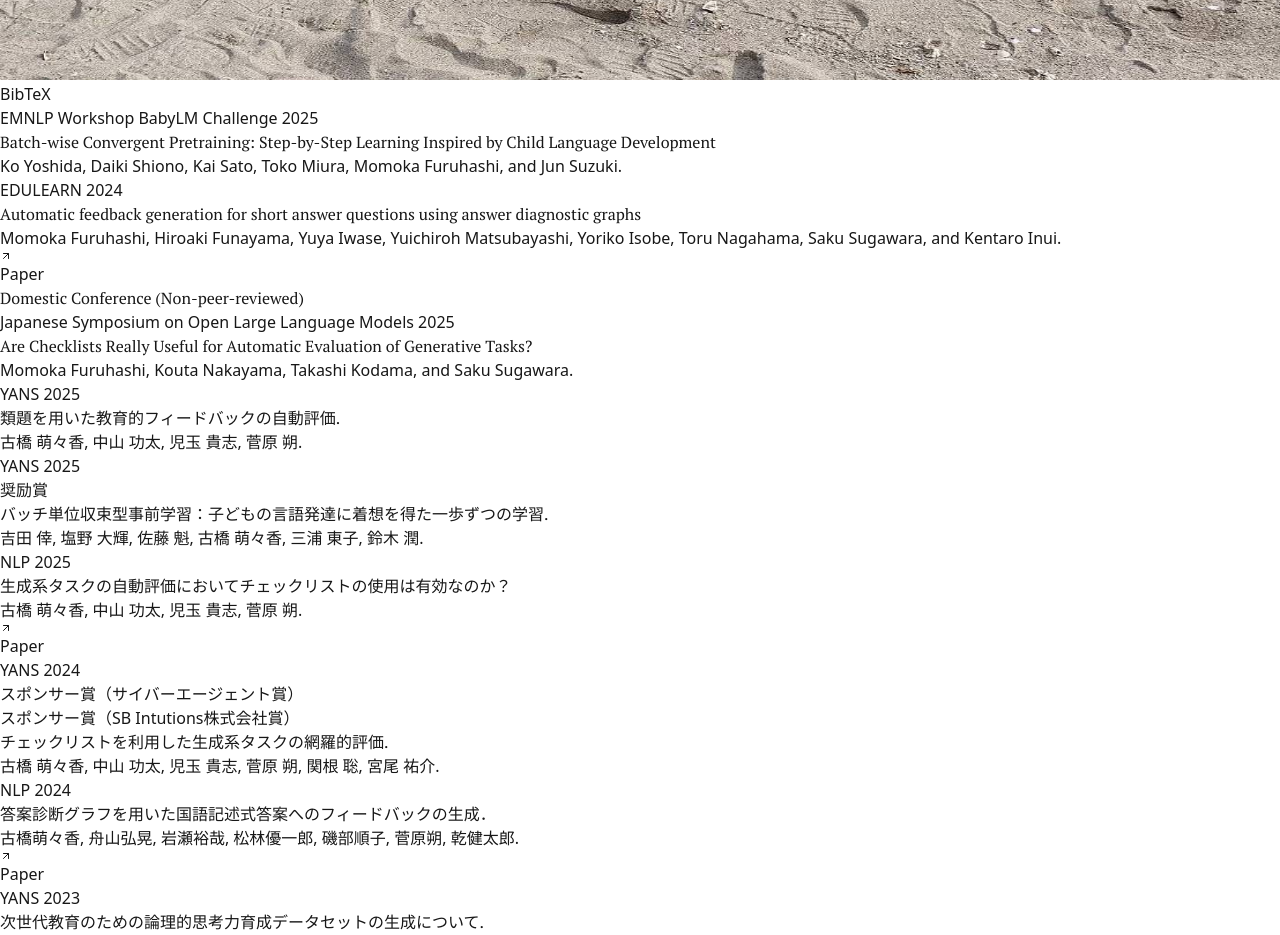
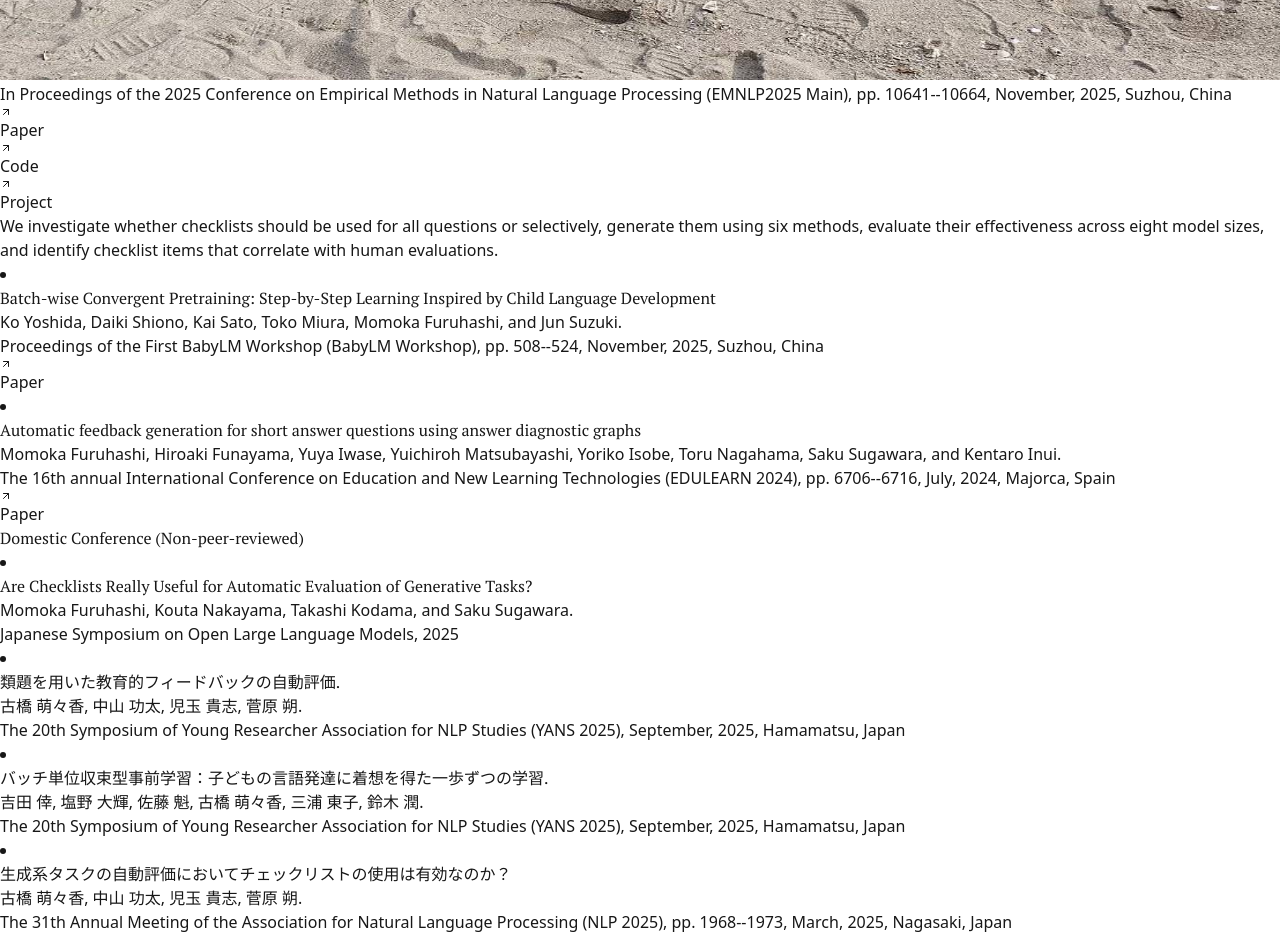
Before and after one commit to momo0817/momo0817.github.io, a Next.js app: page / in a window 1280 px wide. Shown: the part 720-1655 px from the top of the page. Built offline with nearby package versions, Linux system fonts and the light colour scheme.

Commit message:
update CV

```diff
--- a/src/app/page.tsx
+++ b/src/app/page.tsx
@@ -37,16 +37,10 @@ export default function Home() {
 
           {/* Right Column - Scrolling Content */}
           <div className="col-span-12 md:col-span-7 md:col-start-6 space-y-24">
-            {/* About section is typically first */}
-            {aboutMe.description && (
-              <section>
-                <p
-                  className="font-serif text-sm leading-relaxed text-zinc-700 [&_a]:underline [&_a]:text-zinc-900 [&_a:hover]:text-zinc-600"
-                  dangerouslySetInnerHTML={{ __html: aboutMe.description }}
-                />
-              </section>
-            )}
-
+            <p
+              className="font-serif text-sm leading-relaxed text-zinc-700 [&_a]:underline [&_a]:text-zinc-900 [&_a:hover]:text-zinc-600"
+              dangerouslySetInnerHTML={{ __html: aboutMe.description + (aboutMe.researchInterest ? "<br>" + aboutMe.researchInterest : "")  }}
+            />
             {/* Map through sectionOrder to render sections in correct order */}
             {sectionOrder.map((sectionName) => {
               // Most of this is redundant... but in case it needs to be unique.
--- a/src/components/publication-entry.tsx
+++ b/src/components/publication-entry.tsx
@@ -5,6 +5,7 @@ import { Publication } from "@/data/publication";
 interface PublicationEntryProps {
   publication: Publication;
   hideLinks?: boolean; // ← 追加
+  index?: number;
 }
 
 function highlightAuthor(authors: string) {
@@ -27,10 +28,14 @@ function highlightAuthor(authors: string) {
   );
 }
 
+export function PublicationEntry({ publication, hideLinks, index }: PublicationEntryProps) {
+  return (
+    <li className="mb-6">
+      {/* 番号 */}
+      {index !== undefined && (
+        <span className="font-semibold mr-2">{index}.</span>
+      )}
 
-
-export function PublicationEntry({ publication, hideLinks }: PublicationEntryProps) {
-  return (
       <div className="flex flex-col sm:flex-row gap-6">
         {publication.imageUrl && (
           <div className="w-full sm:w-1/4 min-w-[160px] relative">
@@ -43,31 +48,27 @@ export function PublicationEntry({ publication, hideLinks }: PublicationEntryPro
             />
           </div>
         )}
+
         <div className="flex flex-col flex-1">
-        <div className="flex flex-row gap-4 items-center mb-2">
-          <p className="text-xs text-zinc-500">
-            {publication.conference} {publication.year}
+          {/* 論文タイトル */}
+          <h3 className="font-serif text-md mb-1">{publication.title}</h3>
+
+          {/* 著者名 */}
+          <p className="text-sm text-zinc-600 mb-1">{highlightAuthor(publication.authors)}</p>
+
+          {/* 会議情報 */}
+          <p className="text-sm text-zinc-500 mb-2">
+            {publication.fullConferenceName ?? publication.conference}
+            {publication.conferenceAbbr ? ` (${publication.conferenceAbbr})` : ""}
+            {publication.pages ? `, pp. ${publication.pages}` : ""}
+            {publication.month ? `, ${publication.month}` : ""}
+            {publication.year ? `, ${publication.year}` : ""}
+            {publication.location ? `, ${publication.location}` : ""}
           </p>
-          {publication.award && (
-            <div className="group flex px-2 py-1 bg-gradient-to-r from-amber-50 to-rose-50 rounded-md items-center shadow-md border border-amber-100/50 relative overflow-hidden hover:rotate-1 transition-all duration-300">
-              <div className="absolute inset-0 translate-x-[-100%] group-hover:translate-x-[100%] transition-transform duration-1000 bg-gradient-to-r from-transparent via-white/90 to-transparent" />
-              <p className="text-xs text-amber-700 font-medium relative">{publication.award}</p>
-            </div>
-          )}
-          {publication.award2 && (
-            <div className="group flex px-2 py-1 bg-gradient-to-r from-amber-50 to-rose-50 rounded-md items-center shadow-md border border-amber-100/50 relative overflow-hidden hover:rotate-1 transition-all duration-300">
-              <div className="absolute inset-0 translate-x-[-100%] group-hover:translate-x-[100%] transition-transform duration-1000 bg-gradient-to-r from-transparent via-white/90 to-transparent" />
-              <p className="text-xs text-amber-700 font-medium relative">{publication.award2}</p>
-            </div>
-          )}
-        </div>
-
-        <h3 className="font-serif text-md mb-3">{publication.title}</h3>
-        <p className="text-sm text-zinc-600 mb-4">{highlightAuthor(publication.authors)}</p>
 
           {/* Paper / BibTeX のリンクを非表示にする場合 */}
           {!hideLinks && (
-          <div className="flex flex-row gap-6">
+            <div className="flex flex-row gap-6 mb-2">
               {publication.paperUrl && (
                 <a
                   href={publication.paperUrl}
@@ -86,11 +87,15 @@ export function PublicationEntry({ publication, hideLinks }: PublicationEntryPro
                   <span className="tracking-wider uppercase">BibTeX</span>
                 </a>
               )}
-          </div>
+              {publication.codeUrl && (
+                <a
+                  href={publication.codeUrl}
+                  className="group inline-flex items-center gap-2 text-xs text-zinc-500 hover:text-zinc-900 transition-colors duration-300"
+                >
+                  <ArrowUpRight size={12} className="group-hover:translate-x-0.5 group-hover:-translate-y-0.5 transition-transform duration-300" />
+                  <span className="tracking-wider uppercase">Code</span>
+                </a>
               )}
-
-        {/* Project / Code は表示したい場合 */}
-        <div className="flex flex-row gap-6">
               {publication.projectUrl && (
                 <a
                   href={publication.projectUrl}
@@ -100,19 +105,13 @@ export function PublicationEntry({ publication, hideLinks }: PublicationEntryPro
                   <span className="tracking-wider uppercase">Project</span>
                 </a>
               )}
-          {publication.codeUrl && (
-            <a
-              href={publication.codeUrl}
-              className="group inline-flex items-center gap-2 text-xs text-zinc-500 hover:text-zinc-900 transition-colors duration-300"
-            >
-              <ArrowUpRight size={12} className="group-hover:translate-x-0.5 group-hover:-translate-y-0.5 transition-transform duration-300" />
-              <span className="tracking-wider uppercase">Code</span>
-            </a>
+              {publication.tldr && (
+            <p className="text-sm italic text-zinc-600 mt-2">{publication.tldr}</p>
           )}
             </div>
-
-        {publication.tldr && <p className="text-sm italic text-zinc-600 mt-4">{publication.tldr}</p>}
+          )}
         </div>
       </div>
+    </li>
   );
 }
--- a/src/data/aboutme.ts
+++ b/src/data/aboutme.ts
@@ -15,6 +15,7 @@ export interface AboutMe {
   secretDescription?: string; // Gets placed in the bottom
   altName?: string;
   institutionUrl?: string;
+  researchInterest?: string;
 }
 
 export const aboutMe: AboutMe = {
@@ -23,8 +24,9 @@ export const aboutMe: AboutMe = {
   institution: "Tohoku University",
   // Note that links work in the description
   description:
-    "I'm a first-year PhD student at <a href='https://www.nlp.ecei.tohoku.ac.jp/about-us/labs/'>TohokuNLP Group</a>, <a href='https://www.is.tohoku.ac.jp/en/'>Tohoku University</a>. I’m interested in applying NLP to education.",
+    "I'm a first-year PhD student at <a href='https://www.nlp.ecei.tohoku.ac.jp/about-us/labs/'>TohokuNLP Group</a>, <a href='https://www.is.tohoku.ac.jp/en/'>Tohoku University</a>.",
   email: "furuhashi.momoka.p4@dc.tohoku.ac.jp",
+  researchInterest: "My research interests include applying natural language processing techniques to generate feedback based on students’ answers and to automatically evaluation of generative tasks.", // ← 例
   imageUrl:"/about_me.JPG",
   googleScholarUrl: "https://scholar.google.co.jp/citations?view_op=list_works&hl=ja&authuser=3&user=NT4C1ZUAAAAJ",
   githubUsername: "momo0817",
--- a/src/data/publication.ts
+++ b/src/data/publication.ts
@@ -61,6 +61,12 @@ export interface Publication {
   authorsEn?: string;
   awardEn?: string;
   award2En?: string;
+  pages?: string;
+  acceptanceRate?: number;
+  fullConferenceName?: string; // "The 2025 Conference on Empirical Methods in Natural Language Processing"
+  conferenceAbbr?: string;
+  month?: string;          // "Nov"
+  location?: string;
 }
 
 export const publicationData: Publication[] = [
@@ -77,38 +83,28 @@ export const publicationData: Publication[] = [
     conference: "EMNLP",
     title: "Are Checklists Really Useful for Automatic Evaluation of Generative Tasks?",
     authors: "Momoka Furuhashi, Kouta Nakayama, Takashi Kodama, and Saku Sugawara.",
+    fullConferenceName:"In Proceedings of the 2025 Conference on Empirical Methods in Natural Language Processing",
+    conferenceAbbr:"EMNLP2025 Main",
+    pages: "10641--10664",
+    month: "November",
+    location: "Suzhou, China",
     paperUrl: "https://aclanthology.org/2025.emnlp-main.538/",
-    bibtex: `@inproceedings{furuhashi-etal-2025-checklists,
-    title = "Are Checklists Really Useful for Automatic Evaluation of Generative Tasks?",
-    author = "Furuhashi, Momoka  and
-      Nakayama, Kouta  and
-      Kodama, Takashi  and
-      Sugawara, Saku",
-    editor = "Christodoulopoulos, Christos  and
-      Chakraborty, Tanmoy  and
-      Rose, Carolyn  and
-      Peng, Violet",
-    booktitle = "Proceedings of the 2025 Conference on Empirical Methods in Natural Language Processing",
-    month = nov,
-    year = "2025",
-    address = "Suzhou, China",
-    publisher = "Association for Computational Linguistics",
-    url = "https://aclanthology.org/2025.emnlp-main.538/",
-    doi = "10.18653/v1/2025.emnlp-main.538",
-    pages = "10641--10664",
-    ISBN = "979-8-89176-332-6",
-    abstract = "Automatic evaluation of generative tasks using large language models faces challenges due to ambiguous criteria. Although automatic checklist generation is a potentially promising approach, its usefulness remains underexplored.We investigate whether checklists should be used for all questions or selectively, generate them using six methods, evaluate their effectiveness across eight model sizes, and identify checklist items that correlate with human evaluations.Through experiments on pairwise comparison and direct scoring tasks, we find that selective checklist use tends to improve evaluation performance in pairwise settings, while its benefits are less consistent in direct scoring.Our analysis also shows that even checklist items with low correlation to human scores often reflect human-written criteria, indicating potential inconsistencies in human evaluation. These findings highlight the need to more clearly define objective evaluation criteria to guide both human and automatic evaluations.Our code is available at https://github.com/momo0817/checklist-effectiveness-study."
-},
     projectUrl: "https://momo0817.github.io/checklist-effectiveness-study-github.io/",
     codeUrl: "https://github.com/momo0817/checklist-effectiveness-study/tree/main",
     tldr: "We investigate whether checklists should be used for all questions or selectively, generate them using six methods, evaluate their effectiveness across eight model sizes, and identify checklist items that correlate with human evaluations.",
-  `},
+    },
   {
     year: "2025",
     type: "international-conference-peer-reviewed", // ← 追加
     conference: "EMNLP Workshop BabyLM Challenge",
     title: "Batch-wise Convergent Pretraining: Step-by-Step Learning Inspired by Child Language Development",
     authors: "Ko Yoshida, Daiki Shiono, Kai Sato, Toko Miura, Momoka Furuhashi, and Jun Suzuki.",
+    fullConferenceName:"Proceedings of the First BabyLM Workshop",
+    conferenceAbbr:"BabyLM Workshop",
+    pages: "508--524",
+    month: "November",
+    location: "Suzhou, China",
+    paperUrl:"https://aclanthology.org/2025.babylm-main.36/"
   },
   {
     year: "2024",
@@ -116,6 +112,11 @@ export const publicationData: Publication[] = [
     conference: "EDULEARN",
     title: "Automatic feedback generation for short answer questions using answer diagnostic graphs",
     authors: "Momoka Furuhashi, Hiroaki Funayama, Yuya Iwase, Yuichiroh Matsubayashi, Yoriko Isobe, Toru Nagahama, Saku Sugawara, and Kentaro Inui.",
+    fullConferenceName:"The 16th annual International Conference on Education and New Learning Technologies",
+    conferenceAbbr:"EDULEARN 2024",
+    pages: "6706--6716",
+    month: "July",
+    location: "Majorca, Spain",
     paperUrl: "https://library.iated.org/view/FURUHASHI2024AUT",
   },
   {
@@ -126,6 +127,10 @@ export const publicationData: Publication[] = [
     authors: "古橋 萌々香, 中山 功太, 児玉 貴志, 菅原 朔.",
     titleEn: "Automatic Evaluation of Educational Feedback Using Similar Questions",
     authorsEn: "Momoka Furuhashi, Kouta Nakayama, Takashi Kodama, and Saku Sugawara.",
+    fullConferenceName:"The 20th Symposium of Young Researcher Association for NLP Studies",
+    conferenceAbbr:"YANS 2025",
+    month: "September",
+    location: "Hamamatsu, Japan",
   },
   {
     year: "2025",
@@ -137,6 +142,10 @@ export const publicationData: Publication[] = [
     titleEn: "Batch-wise Convergent Pretraining: Step-by-Step Learning Inspired by Child Language Development",
     authorsEn: "Ko Yoshida, Daiki Shiono, Kai Sato, Toko Miura, Momoka Furuhashi, and Jun Suzuki.",
     awardEn: "Encouragement Award",
+    fullConferenceName:"The 20th Symposium of Young Researcher Association for NLP Studies",
+    conferenceAbbr:"YANS 2025",
+    month: "September",
+    location: "Hamamatsu, Japan",
   },
   {
     year: "2025",
@@ -147,6 +156,12 @@ export const publicationData: Publication[] = [
     paperUrl: "https://www.anlp.jp/proceedings/annual_meeting/2025/pdf_dir/P5-9.pdf",
     titleEn: "Are Checklists Really Useful for Automatic Evaluation of Generative Tasks?",
     authorsEn: "Momoka Furuhashi, Kouta Nakayama, Takashi Kodama, and Saku Sugawara.",
+    fullConferenceName:"The 31th Annual Meeting of the Association for Natural Language Processing",
+    conferenceAbbr:"NLP 2025",
+    pages: "1968--1973",
+    month: "March",
+    location: "Nagasaki, Japan",
+
   },
   {
     year: "2024",
@@ -160,6 +175,10 @@ export const publicationData: Publication[] = [
     authorsEn: "Momoka Furuhashi, Kouta Nakayama, Takashi Kodama, Saku Sugawara, Satoshi Sekine, and Yusuke Miyao.",
     awardEn: "Sponsor Award (CyberAgent Award)",
     award2En: "Sponsor Award (SB Intutions Inc. Award)",
+    fullConferenceName:"The 19th Symposium of Young Researcher Association for NLP Studies",
+    conferenceAbbr:"YANS 2024",
+    month: "September",
+    location: "Osaka, Japan",
   },
   {
     year: "2024",
@@ -170,6 +189,11 @@ export const publicationData: Publication[] = [
     paperUrl: "https://www.anlp.jp/proceedings/annual_meeting/2024/pdf_dir/A1-4.pdf",
     titleEn: "Automatic feedback generation for short answer questions using answer diagnostic graphs",
     authorsEn: "Momoka Furuhashi, Hiroaki Funayama, Yuya Iwase, Yuichiroh Matsubayashi, Yoriko Isobe, Saku Sugawara, and Kentaro Inui.",
+    fullConferenceName:"The 30th Annual Meeting of the Association for Natural Language Processing",
+    conferenceAbbr:"NLP 2024",
+    pages: "18--23",
+    month: "March",
+    location: "Kobe, Japan",
   },
   {
     year: "2023",
@@ -179,6 +203,10 @@ export const publicationData: Publication[] = [
     authors: "古橋萌々香,松林優一郎,磯部順子,舟山弘晃,乾健太郎. ",
     titleEn: "Generating a Dataset for Developing Logical Thinking Skills for Next-Generation Education",
     authorsEn: "Momoka Furuhashi, Yuichiroh Matsubayashi, Yoriko Isobe, Hiroaki Funayama, and Kentaro Inui.",
+    fullConferenceName:"The 18th Symposium of Young Researcher Association for NLP Studies",
+    conferenceAbbr:"YANS 2023",
+    month: "August",
+    location: "Tokyo, Japan",
   },
 
 ];
--- a/src/data/section-order.ts
+++ b/src/data/section-order.ts
@@ -1,4 +1,5 @@
 export enum Section {
+  Contact_Information = "contact_information",
   Education = "education",
   Experience = "experience",
   Portfolio = "portfolio",
@@ -10,6 +11,7 @@ export enum Section {
 }
 
 export const sectionOrder = [
+  Section.Contact_Information,
   Section.News,
   Section.Education,
   Section.Publication,
```
Also changed, not shown: next.config.ts (+5 -12 lines), src/app/cv/page.tsx (+49 -46 lines). Lines whose indentation alone changed are shown as unchanged.
